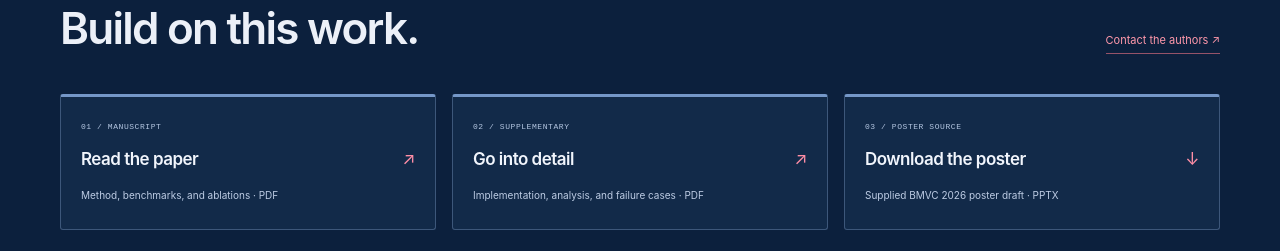
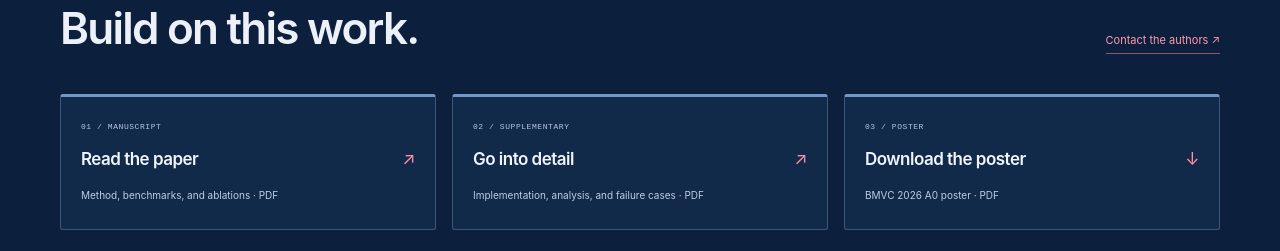
Before and after one commit to Deo-ahn/buster, a plain HTML site: page index.html in a window 1280 px wide. Shown: the part 7580-7831 px from the top of the page. Drawn offline with Linux system fonts and the light colour scheme.

Commit message:
Replace downloadable poster with BMVC 2026 Draft6 PDF

```diff
--- a/index.html
+++ b/index.html
@@ -19,7 +19,7 @@
 <p class="authors"><a href="https://deo-ahn.github.io/">Deok-Hyun Ahn<sup>1,2</sup></a><span>Yonghun Choi<sup>1</sup></span><span>Jae-Ho Han<sup>2</sup></span><span>Ig-Jae Kim<sup>1</sup></span><span>Haksub Kim<sup>1,3,*</sup></span></p>
 <div class="affiliations"><span><sup>1</sup> Korea Institute of Science and Technology</span><span><sup>2</sup> Korea University</span><span><sup>3</sup> Yonsei University</span></div>
 <p class="corresponding">* Corresponding author · <sup>3</sup> Yonsei-KIST Convergence Research Institute</p>
-<div class="resource-links"><a class="button primary" href="assets/downloads/buster-paper.pdf" target="_blank" rel="noopener"><span aria-hidden="true">↗</span> Paper</a><a class="button" href="assets/downloads/buster-supplement.pdf" target="_blank" rel="noopener">Supplementary</a><a class="button" href="assets/downloads/buster-poster.pdf" target="_blank" rel="noopener">Poster</a><a class="button" href="#demos"><span aria-hidden="true">▷</span> Video demos</a></div>
+<div class="resource-links"><a class="button primary" href="assets/downloads/buster-paper.pdf" target="_blank" rel="noopener"><span aria-hidden="true">↗</span> Paper</a><a class="button" href="assets/downloads/buster-supplement.pdf" target="_blank" rel="noopener">Supplementary</a><a class="button" href="assets/downloads/buster-poster.pdf?v=6" target="_blank" rel="noopener">Poster</a><a class="button" href="#demos"><span aria-hidden="true">▷</span> Video demos</a></div>
 <div class="mode-ident"><span><b>SCOUT</b> 04 FPS <i class="scout-bars" aria-hidden="true">▏▏▏▏</i></span><span class="mode-arrow" aria-hidden="true">⟶</span><span><b>BURST</b> 08 FPS <i class="burst-bars" aria-hidden="true">▏▏▏▏▏▏▏▏</i></span></div></section></div>
 <section class="teaser wrap" aria-labelledby="teaser-title">
 <div class="teaser-heading"><div><span class="section-kicker">SCOUT → BURST / THE SAMPLING POLICY</span><h2 id="teaser-title">Scout the stream.<br><em>Burst into detail.</em></h2></div><p>Watch the stream at low cost.<br>Inspect suspicious moments in detail.<br>Ask the VLM to explain selected events.</p></div>
@@ -66,7 +66,7 @@
 <p class="demo-status sr-only" id="demo-status" aria-live="polite"></p><p class="source-note">Qualitative examples, not a new evaluation set. Model-generated descriptions in the videos may contain errors. Clips are reproduced from the supplied supplementary package and do not run live inference.</p>
 </div></section>
 <section class="limits-section section wrap"><div class="section-side"><span class="section-kicker">05 / LIMITATIONS</span><h2>Where Scout-and-Burst<br>still falls short.</h2></div><div class="limits-copy"><p class="lead">Better temporal evidence does not remove every perceptual or reasoning error.</p><div class="limitation"><span>01</span><div><h3>Small, brief, or occluded events</h3><p>A short action involving a small target can remain difficult for the teacher to perceive, even when the surrounding interval is available.</p></div></div><div class="limitation"><span>02</span><div><h3>Consequences versus causes</h3><p>An explanation may focus on a visible aftermath instead of the decisive action. Detecting an anomaly does not guarantee a correct causal account.</p></div></div><div class="limitation"><span>03</span><div><h3>Domain and category ambiguity</h3><p>Teacher priors and domain shifts affect results. A visually grounded description can also differ from a dataset’s specific event category.</p></div></div><a class="text-link" href="assets/downloads/buster-supplement.pdf#page=13" target="_blank" rel="noopener">Read the failure-case analysis · Supplementary §C.3 ↗</a></div></section>
-<section id="citation" class="citation-section section"><div class="wrap"><div class="section-heading"><div><span class="section-kicker">06 / RESOURCES</span><h2>Build on this work.</h2></div><a class="text-link" href="mailto:dhan@kist.re.kr">Contact the authors ↗</a></div><div class="resource-grid"><a href="assets/downloads/buster-paper.pdf" target="_blank" rel="noopener"><span>01 / MANUSCRIPT</span><strong>Read the paper <span>↗</span></strong><small>Method, benchmarks, and ablations · PDF</small></a><a href="assets/downloads/buster-supplement.pdf" target="_blank" rel="noopener"><span>02 / SUPPLEMENTARY</span><strong>Go into detail <span>↗</span></strong><small>Implementation, analysis, and failure cases · PDF</small></a><a href="assets/downloads/buster-poster.pptx" download><span>03 / POSTER SOURCE</span><strong>Download the poster <span>↓</span></strong><small>Supplied BMVC 2026 poster draft · PPTX</small></a></div>
+<section id="citation" class="citation-section section"><div class="wrap"><div class="section-heading"><div><span class="section-kicker">06 / RESOURCES</span><h2>Build on this work.</h2></div><a class="text-link" href="mailto:dhan@kist.re.kr">Contact the authors ↗</a></div><div class="resource-grid"><a href="assets/downloads/buster-paper.pdf" target="_blank" rel="noopener"><span>01 / MANUSCRIPT</span><strong>Read the paper <span>↗</span></strong><small>Method, benchmarks, and ablations · PDF</small></a><a href="assets/downloads/buster-supplement.pdf" target="_blank" rel="noopener"><span>02 / SUPPLEMENTARY</span><strong>Go into detail <span>↗</span></strong><small>Implementation, analysis, and failure cases · PDF</small></a><a href="assets/downloads/buster-poster.pdf?v=6" download="BUSTER_BMVC2026_A0_Poster_Draft6.pdf"><span>03 / POSTER</span><strong>Download the poster <span>↓</span></strong><small>BMVC 2026 A0 poster · PDF</small></a></div>
 <div class="bibtex-header"><h3>BibTeX</h3><button id="copy-citation">Copy citation <span aria-hidden="true">⧉</span></button></div><pre><code id="bibtex">@misc{ahn2026buster,
   title  = {BUSTER: Adaptive Sampling for VLM-guided
             Unsupervised Video Anomaly Detection},
```
Also changed, not shown: 1 other file.
